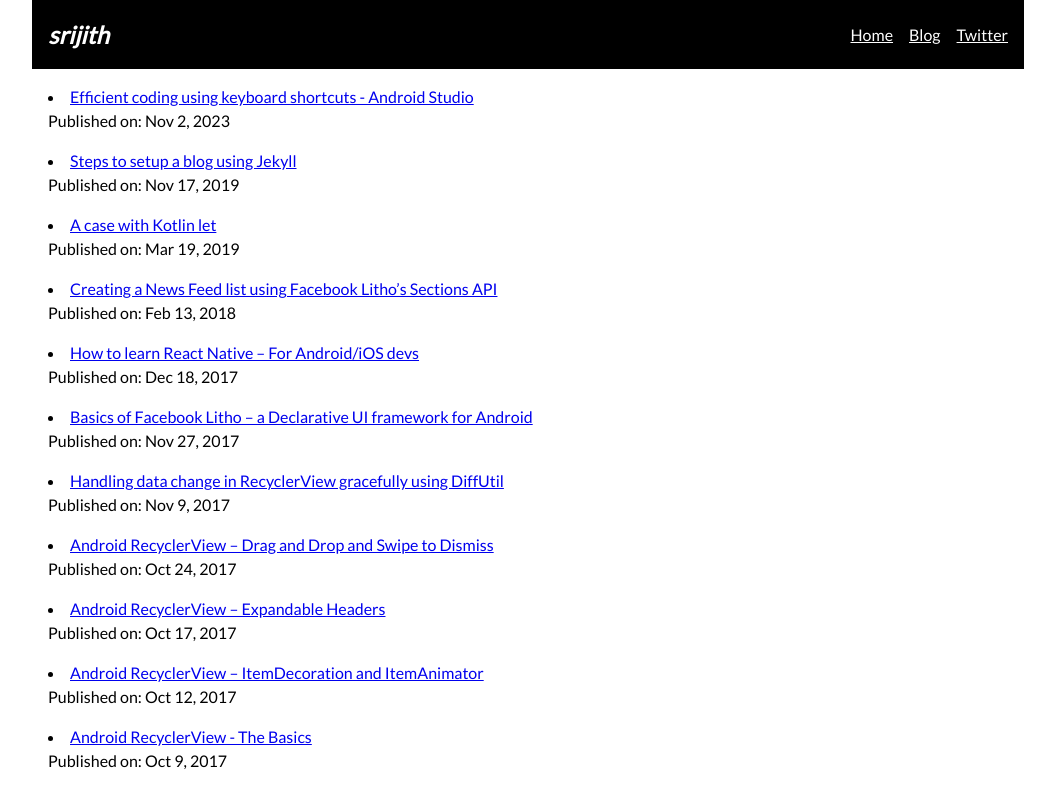
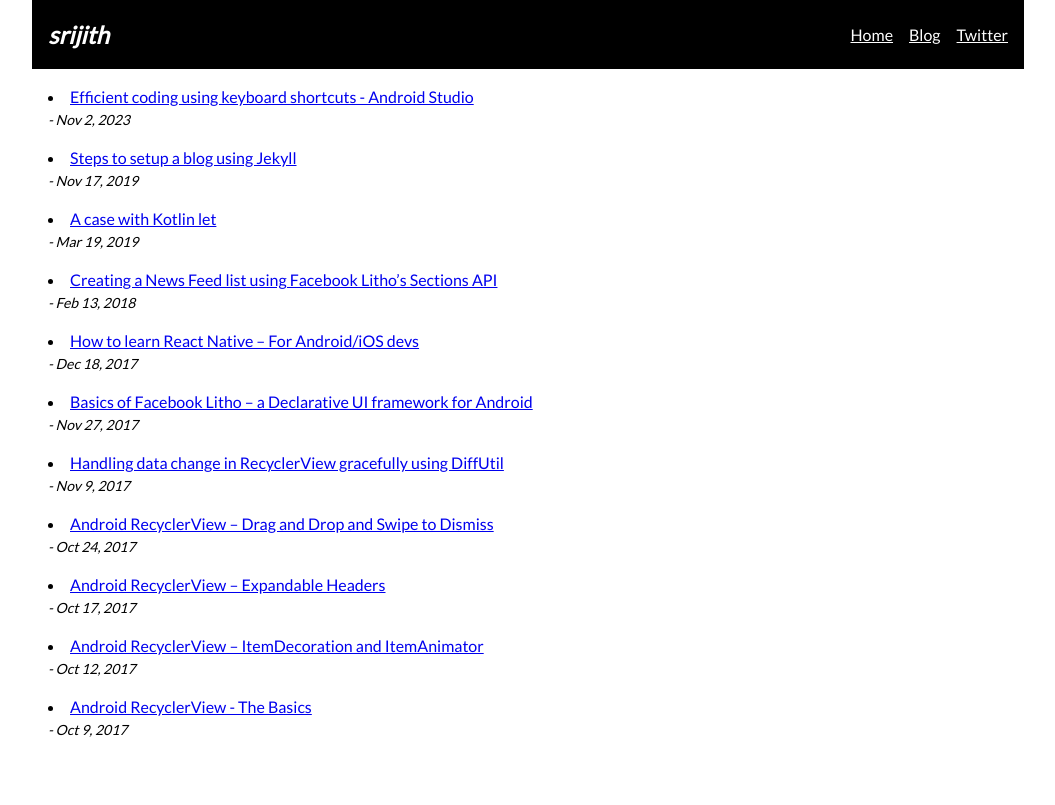
Before and after one commit to sjthn/sjthn.github.io, a Next.js app: page /blog in a window 1280 px wide. Shown: the whole page, without its empty margins (112-1167 px from the left). Built offline with nearby package versions, Linux system fonts and the light colour scheme.

Commit message:
Reformat the blog post publish date

```diff
--- a/src/app/blog/page.tsx
+++ b/src/app/blog/page.tsx
@@ -15,7 +15,7 @@ export default function Blog() {
             <Link href="/blog/2023-10-19-improve-your-coding-productivity-through-keyboard-shortcuts">
               Efficient coding using keyboard shortcuts - Android Studio
             </Link>
-            <div>Published on: Nov 2, 2023</div>
+            <div className={styles.post_list_date}>- Nov 2, 2023</div>
           </li>
         </div>
 
@@ -24,7 +24,7 @@ export default function Blog() {
             <Link href="/blog/2019-11-17-jekyll-setup">
               Steps to setup a blog using Jekyll
             </Link>
-            <div>Published on: Nov 17, 2019</div>
+            <div className={styles.post_list_date}>- Nov 17, 2019</div>
           </li>
         </div>
 
@@ -33,7 +33,7 @@ export default function Blog() {
             <Link href="/blog/2019-03-19-a-case-with-kotlin-let">
               A case with Kotlin let
             </Link>
-            <div>Published on: Mar 19, 2019</div>
+            <div className={styles.post_list_date}>- Mar 19, 2019</div>
           </li>
         </div>
 
@@ -42,7 +42,7 @@ export default function Blog() {
             <Link href="/blog/2018-02-13-creating-a-news-feed-list-using-facebook-lithos-sections-api">
               Creating a News Feed list using Facebook Litho’s Sections API
             </Link>
-            <div>Published on: Feb 13, 2018</div>
+            <div className={styles.post_list_date}>- Feb 13, 2018</div>
           </li>
         </div>
 
@@ -51,7 +51,7 @@ export default function Blog() {
             <Link href="/blog/2017-12-18-how-to-learn-react-native-for-android-ios-devs">
               How to learn React Native – For Android/iOS devs
             </Link>
-            <div>Published on: Dec 18, 2017</div>
+            <div className={styles.post_list_date}>- Dec 18, 2017</div>
           </li>
         </div>
 
@@ -60,7 +60,7 @@ export default function Blog() {
             <Link href="/blog/2017-11-27-basics-of-facebook-litho-a-declarative-ui-framework-for-android">
               Basics of Facebook Litho – a Declarative UI framework for Android
             </Link>
-            <div>Published on: Nov 27, 2017</div>
+            <div className={styles.post_list_date}>- Nov 27, 2017</div>
           </li>
         </div>
 
@@ -69,7 +69,7 @@ export default function Blog() {
             <Link href="/blog/2017-11-09-handle-data-change-in-recyclerview-using-diffutil">
               Handling data change in RecyclerView gracefully using DiffUtil
             </Link>
-            <div>Published on: Nov 9, 2017</div>
+            <div className={styles.post_list_date}>- Nov 9, 2017</div>
           </li>
         </div>
 
@@ -78,7 +78,7 @@ export default function Blog() {
             <Link href="/blog/2017-10-24-android-recyclerview-drag-and-drop-and-swipe-to-dismiss">
               Android RecyclerView – Drag and Drop and Swipe to Dismiss
             </Link>
-            <div>Published on: Oct 24, 2017</div>
+            <div className={styles.post_list_date}>- Oct 24, 2017</div>
           </li>
         </div>
 
@@ -87,7 +87,7 @@ export default function Blog() {
             <Link href="/blog/2017-10-17-android-recyclerview-expandable-headers">
               Android RecyclerView – Expandable Headers
             </Link>
-            <div>Published on: Oct 17, 2017</div>
+            <div className={styles.post_list_date}>- Oct 17, 2017</div>
           </li>
         </div>
 
@@ -96,7 +96,7 @@ export default function Blog() {
             <Link href="/blog/2017-10-12-android-recyclerview-itemdecoration-and-itemanimator">
               Android RecyclerView – ItemDecoration and ItemAnimator
             </Link>
-            <div>Published on: Oct 12, 2017</div>
+            <div className={styles.post_list_date}>- Oct 12, 2017</div>
           </li>
         </div>
 
@@ -105,7 +105,7 @@ export default function Blog() {
             <Link href="/blog/2017-10-09-android-recyclerview-the-basics">
               Android RecyclerView - The Basics
             </Link>
-            <div>Published on: Oct 9, 2017</div>
+            <div className={styles.post_list_date}>- Oct 9, 2017</div>
           </li>
         </div>
       </ul>
--- a/src/app/styles.module.css
+++ b/src/app/styles.module.css
@@ -11,6 +11,11 @@
   padding-bottom: 16px;
 }
 
+.post_list_date {
+  font-style: italic;
+  font-size: 14px;
+}
+
 .section {
   max-width: 960px;
   padding-left: 16px;
```
